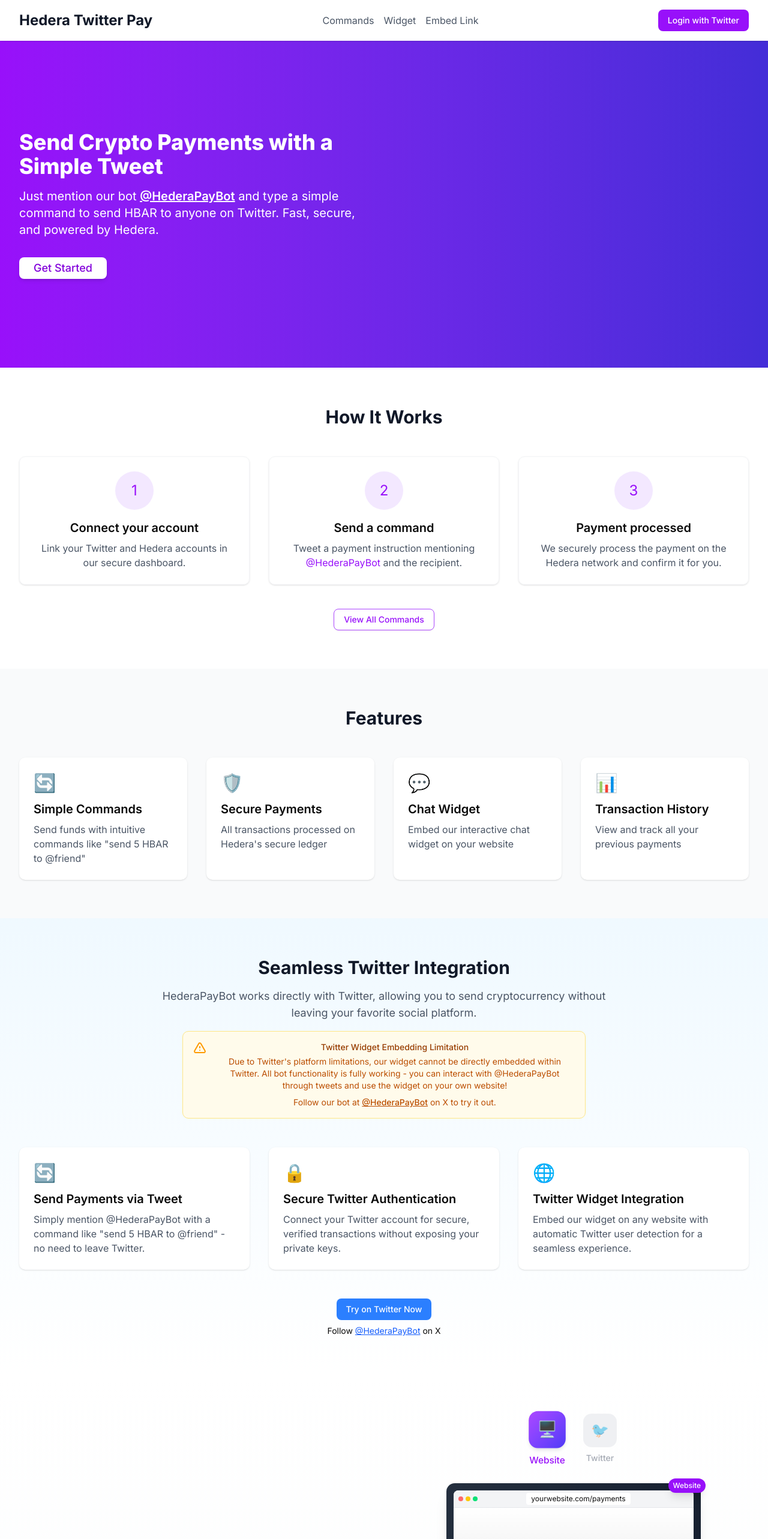
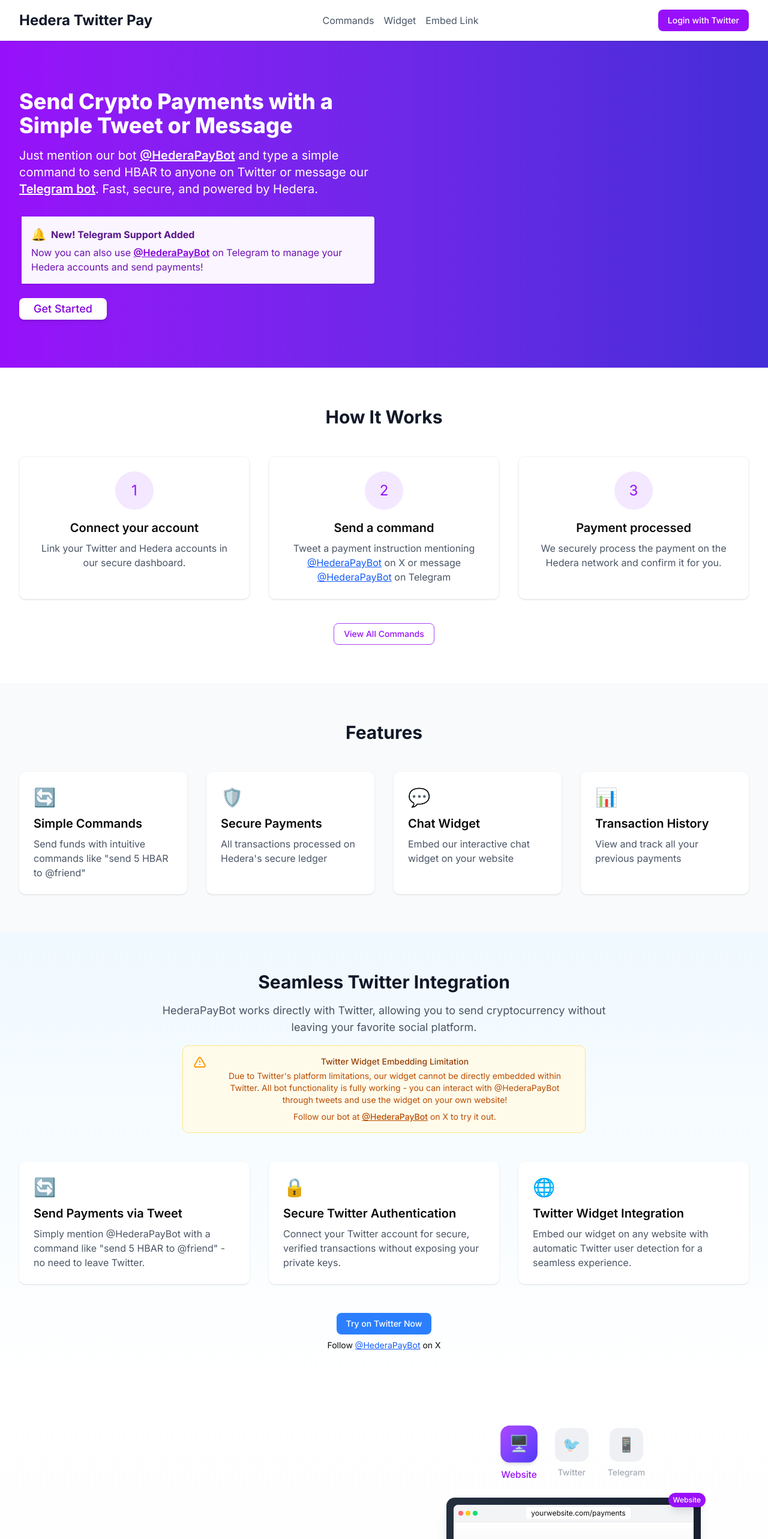
Before and after one commit to HederaPayBot/frontend, a Next.js app: page / in a window 1280 px wide. Shown: the top 2566 px of the page at 60% size. Built offline with nearby package versions, Linux system fonts and the light colour scheme; no server answers.

Commit message:
Enhance layout and functionality for HederaPayBot by updating metadata for Twitter and Telegram integration; expand widget view options to include Telegram, and improve user messaging for crypto payments via both platforms.

```diff
--- a/src/app/layout.tsx
+++ b/src/app/layout.tsx
@@ -8,8 +8,8 @@
 const inter = Inter({ subsets: ["latin"] });
 
 export const metadata: Metadata = {
-  title: "Hedera Twitter Pay",
-  description: "Send payments on Hedera via Twitter commands",
+  title: "Hedera Twitter & Telegram Pay - Smart Payments with simple commands",
+  description: "A simple way to send crypto payments using Twitter mentions and Telegram messages. Just mention @HederaPayBot and type a command to transfer HBAR to anyone.",
   openGraph: {
     type: 'website',
     locale: 'en_US',
--- a/src/app/page.tsx
+++ b/src/app/page.tsx
@@ -33,7 +33,7 @@
 
 export default function Home() {
   const { login, authenticated, ready } = usePrivy();
-  const [widgetView, setWidgetView] = useState<"web" | "twitter">("web");
+  const [widgetView, setWidgetView] = useState<"web" | "twitter" | "telegram">("web");
   const [isAnimating, setIsAnimating] = useState(false);
   const [isInteracting, setIsInteracting] = useState(false);
   const [isCopied, setIsCopied] = useState(false);
@@ -94,7 +94,9 @@
     const embedCode =
       widgetView === "web"
         ? '<iframe src="/embed-widget" width="400" height="500" style="border:none;" title="HederaPayBot"></iframe>'
-        : '<iframe src="/embed-widget?twitter=true" width="350" height="450" style="border:none;" title="HederaPayBot"></iframe>';
+        : widgetView === "twitter"
+        ? '<iframe src="/embed-widget?twitter=true" width="350" height="450" style="border:none;" title="HederaPayBot"></iframe>'
+        : '<iframe src="/embed-widget?telegram=true" width="350" height="450" style="border:none;" title="HederaPayBot"></iframe>';
 
     navigator.clipboard
       .writeText(embedCode)
@@ -131,6 +133,11 @@
       height: isMobile ? "400px" : "450px",
       maxWidth: "100%",
     },
+    telegram: {
+      width: isMobile ? "100%" : "350px",
+      height: isMobile ? "400px" : "450px",
+      maxWidth: "100%",
+    },
   };
 
   // Platform-specific styling
@@ -147,10 +154,16 @@
       header: "bg-blue-500 text-white",
       label: "Twitter Embed",
     },
+    telegram: {
+      container:
+        "bg-gradient-to-br from-cyan-50 to-blue-50 rounded-lg shadow-md",
+      header: "bg-cyan-500 text-white",
+      label: "Telegram Embed",
+    }
   };
 
   // Toggle between web and Twitter views with animation
-  const toggleView = (view: "web" | "twitter") => {
+  const toggleView = (view: "web" | "twitter" | "telegram") => {
     if (view === widgetView || isAnimating) return;
 
     setIsAnimating(true);
@@ -332,7 +345,7 @@
           <div className="grid grid-cols-1 md:grid-cols-2 gap-8 items-center">
             <div>
               <h2 className="text-3xl sm:text-4xl font-extrabold mb-4">
-                Send Crypto Payments with a Simple Tweet
+                Send Crypto Payments with a Simple Tweet or Message
               </h2>
               <p className="text-lg sm:text-xl mb-8">
                 Just mention our bot{" "}
@@ -344,9 +357,35 @@
                 >
                   @HederaPayBot
                 </a>{" "}
-                and type a simple command to send HBAR to anyone on Twitter.
-                Fast, secure, and powered by Hedera.
+                and type a simple command to send HBAR to anyone on Twitter
+                or message our{" "}
+                <a
+                  href="https://t.me/HederaPayBot"
+                  target="_blank"
+                  rel="noopener noreferrer"
+                  className="underline font-semibold"
+                >
+                  Telegram bot
+                </a>
+                . Fast, secure, and powered by Hedera.
               </p>
+              <div className="bg-purple-50 border-l-4 border-purple-600 p-4 mb-6 rounded-r shadow-sm">
+                <p className="font-bold flex items-center text-purple-900">
+                  <span className="text-xl mr-2">🔔</span> New! Telegram Support Added
+                </p>
+                <p className="mt-1 text-purple-800">
+                  Now you can also use{" "}
+                  <a
+                    href="https://t.me/HederaPayBot"
+                    target="_blank"
+                    rel="noopener noreferrer"
+                    className="text-purple-700 font-semibold hover:text-purple-900 underline"
+                  >
+                    @HederaPayBot
+                  </a>{" "}
+                  on Telegram to manage your Hedera accounts and send payments!
+                </p>
+              </div>
               <div className="flex flex-col sm:flex-row space-y-3 sm:space-y-0 sm:space-x-4">
                 {authenticated ? (
                   <Link href="/dashboard">
@@ -400,11 +439,20 @@
                   href="https://x.com/HederaPayBot"
                   target="_blank"
                   rel="noopener noreferrer"
-                  className="text-purple-600 hover:underline"
+                  className="text-blue-600 underline"
                 >
                   @HederaPayBot
                 </a>{" "}
-                and the recipient.
+                on X or message{" "}
+                <a
+                  href="https://t.me/HederaPayBot"
+                  target="_blank"
+                  rel="noopener noreferrer"
+                  className="text-blue-600 underline"
+                >
+                  @HederaPayBot
+                </a>{" "}
+                on Telegram
               </p>
             </div>
             <div className="text-center p-6 rounded-lg border border-gray-100 shadow-sm hover:shadow-md transition-shadow">
@@ -735,6 +783,15 @@
                     <span>🐦</span>
                     <span className="text-xs sm:text-sm">Twitter</span>
                   </button>
+
+                  <button
+                    onClick={() => toggleView("telegram")}
+                    disabled={isAnimating}
+                    className="flex items-center gap-1 sm:gap-2 px-2 sm:px-3 py-1 sm:py-1.5 rounded-full transition-all duration-300 text-gray-600"
+                  >
+                    <span>📱</span>
+                    <span className="text-xs sm:text-sm">Telegram</span>
+                  </button>
                 </div>
               </div>
             </div>
@@ -801,6 +858,23 @@
                     Twitter
                   </span>
                 </button>
+
+                <button
+                  onClick={() => toggleView("telegram")}
+                  disabled={isAnimating}
+                  className="flex flex-col items-center transition-all duration-300 opacity-60 hover:opacity-80 scale-100"
+                >
+                  <div
+                    className="w-12 h-12 sm:w-14 sm:h-14 rounded-xl flex items-center justify-center mb-2 bg-gray-200 text-gray-500"
+                  >
+                    <span className="text-xl sm:text-2xl">📱</span>
+                  </div>
+                  <span
+                    className="text-xs sm:text-sm font-medium text-gray-500"
+                  >
+                    Telegram
+                  </span>
+                </button>
               </div>
 
               {/* Creative Device Frame */}
@@ -815,7 +889,7 @@
               >
                 <div
                   className={`relative ${
-                    widgetView === "web" ? "pb-8" : "pb-4"
+                    widgetView === "web" ? "pb-8" : widgetView === "twitter" ? "pb-4" : "pb-4"
                   } ${isMobile ? "mx-auto" : ""}`}
                 >
                   {/* Device frame */}
@@ -824,7 +898,9 @@
                     ${
                       widgetView === "web"
                         ? "bg-gradient-to-br from-gray-800 to-gray-900 p-2 md:p-3 shadow-xl"
-                        : "bg-gradient-to-br from-blue-500 to-blue-600 p-1.5 md:p-2 shadow-lg"
+                        : widgetView === "twitter"
+                        ? "bg-gradient-to-br from-blue-500 to-blue-600 p-1.5 md:p-2 shadow-lg"
+                        : "bg-gradient-to-br from-cyan-500 to-cyan-600 p-1.5 md:p-2 shadow-lg"
                     }`}
                   >
                     {/* Shiny edges effect */}
@@ -837,7 +913,9 @@
                         className={`flex items-center justify-between px-2 py-1 text-xs ${
                           widgetView === "web"
                             ? "bg-gray-100 border-b border-gray-200"
-                            : "bg-blue-100 border-b border-blue-200"
+                            : widgetView === "twitter"
+                            ? "bg-blue-100 border-b border-blue-200"
+                            : "bg-cyan-100 border-b border-cyan-200"
                         }`}
                       >
                         <div className="flex items-center space-x-1">
@@ -847,13 +925,17 @@
                               <div className="w-2 h-2 rounded-full bg-yellow-400"></div>
                               <div className="w-2 h-2 rounded-full bg-green-400"></div>
                             </>
+                          ) : widgetView === "twitter" ? (
+                            <div className="text-blue-500 text-sm">🐦</div>
                           ) : (
-                            <div className="text-blue-500 text-sm">🐦</div>
+                            <div className="text-cyan-500 text-sm">📱</div>
                           )}
                         </div>
                         <div className="px-2 py-0.5 bg-white bg-opacity-60 rounded text-xs truncate max-w-[180px] mx-auto">
                           {widgetView === "web"
                             ? "yourwebsite.com/payments"
+                            : widgetView === "twitter"
+                            ? "@HederaPayBot"
                             : "@HederaPayBot"}
                         </div>
                         <div className="w-4"></div>
@@ -972,10 +1054,12 @@
                     ${
                       widgetView === "web"
                         ? "bg-purple-600 text-white"
-                        : "bg-blue-500 text-white"
+                        : widgetView === "twitter"
+                        ? "bg-blue-500 text-white"
+                        : "bg-cyan-500 text-white"
                     }`}
                   >
-                    {widgetView === "web" ? "Website" : "Twitter"}
+                    {widgetView === "web" ? "Website" : widgetView === "twitter" ? "Twitter" : "Telegram"}
                   </div>
 
                   {/* Shadow and reflection */}
@@ -1030,17 +1114,19 @@
                           "
                           {widgetView === "web"
                             ? "/embed-widget"
-                            : "/embed-widget?twitter=true"}
+                            : widgetView === "twitter"
+                            ? "/embed-widget?twitter=true"
+                            : "/embed-widget?telegram=true"}
                           "
                         </span>
                         <br className="hidden sm:block" />
                         <span className="text-green-400"> width</span>=
                         <span className="text-yellow-400">
-                          "{widgetView === "web" ? "400" : "350"}"
+                          "{widgetView === "web" ? "400" : widgetView === "twitter" ? "350" : "350"}"
                         </span>
                         <span className="text-green-400"> height</span>=
                         <span className="text-yellow-400">
-                          "{widgetView === "web" ? "500" : "450"}"
+                          "{widgetView === "web" ? "500" : widgetView === "twitter" ? "450" : "450"}"
                         </span>
                         <br className="hidden sm:block" />
                         <span className="text-green-400"> style</span>=
```
